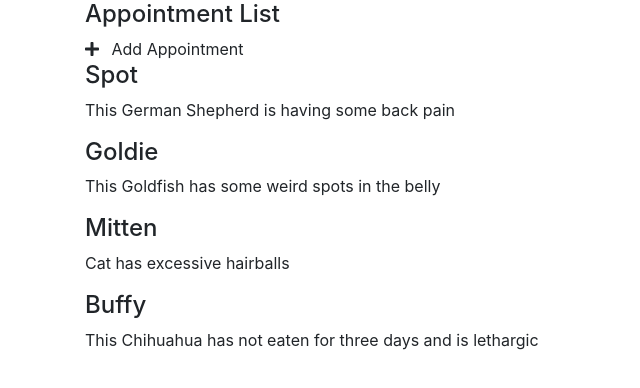
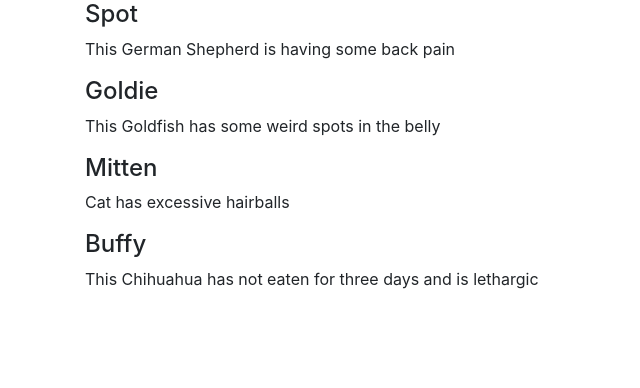
Before and after one commit to codeatmordor/vue-interface, a Vue app: page / in a window 1280 px wide. Shown: the top 388 px of the page, without its empty margins (0-640 px from the left). Built offline with nearby package versions, Linux system fonts and the light colour scheme.

Commit message:
Externalize Component

```diff
--- a/src/App.vue
+++ b/src/App.vue
@@ -1,17 +1,13 @@
 <template>
   <div id="main-app" class="container">
-    <h4>{{title}}</h4>
-    <font-awesome-icon icon="plus" class="mr-2"/> Add Appointment
-    <div v-for="(item,i) in appointments" v-bind:key="i">
-      <h4>{{item.petName}}</h4>
-      <p>{{item.aptNotes}}</p>
-    </div>
+   <appointment-list v-bind:appointments="appointments"/>
   </div>
 </template>
 
 <script>
 
 import {FontAwesomeIcon} from "@fortawesome/vue-fontawesome"
+import AppointmentList from "./components/AppointmentList"
 import axios from "axios"
 
 
@@ -24,7 +20,8 @@ export default {
     }
   },
   components:{
-    FontAwesomeIcon
+    FontAwesomeIcon,
+    AppointmentList
   },
   mounted(){
     axios.get("./data/appointments.json").then(response=>(this.appointments=response.data));
--- /dev/null
+++ b/src/components/AppointmentList.vue
@@ -0,0 +1,13 @@
+<template>
+    <div><div v-for="(item,i) in appointments" v-bind:key="i">
+      <h4>{{item.petName}}</h4>
+      <p>{{item.aptNotes}}</p>
+    </div></div>
+</template>
+
+<script>
+export default {
+    name:"AppointmentList",
+    props:["appointments"]
+}
+</script>
```
